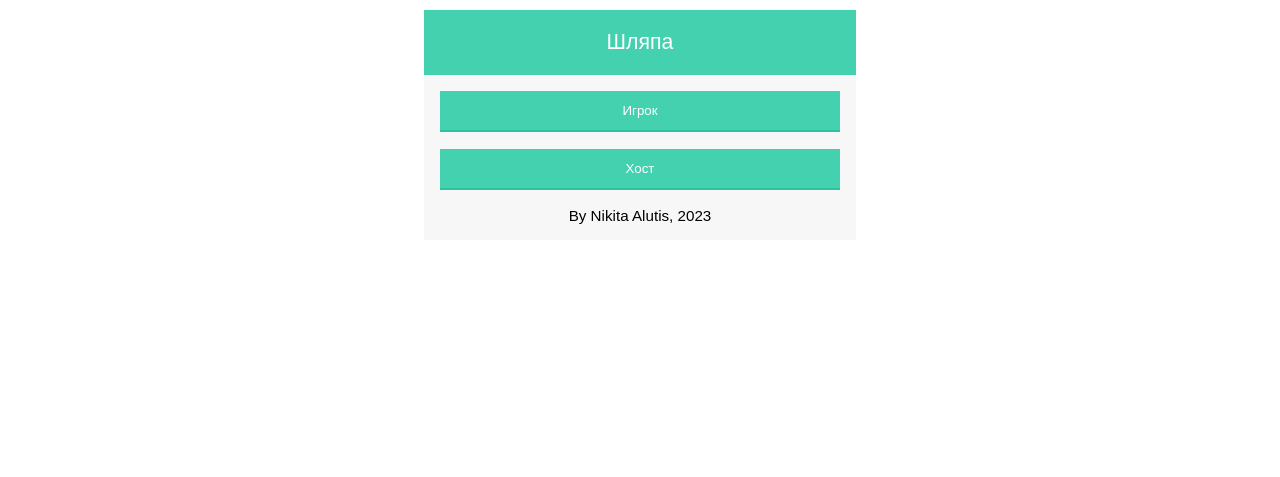
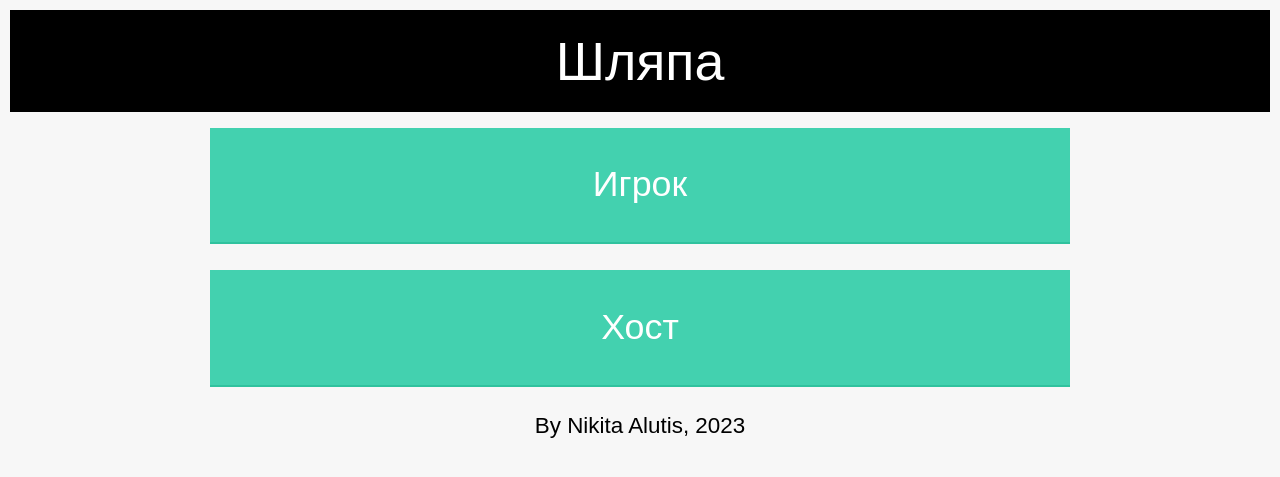
Before and after one commit to illaitar/shlyapa, a Flask app: page / in a window 1280 px wide. Shown: the top 477 px of the page. Run offline with Flask 2, Linux system fonts and the light colour scheme.

Commit message:
cosmetic 2

```diff
--- a/api/static/def.css
+++ b/api/static/def.css
@@ -1,14 +1,29 @@
+* {
+    -webkit-box-sizing: border-box;
+    -moz-box-sizing: border-box;
+    box-sizing: border-box;
+}
+
+body{
+    width:100%;
+    margin: 0;
+    padding: 0;
+    overflow-x:hidden;
+    	background: #F7F7F7;
+}
+
 .form-style-6{
-	font: 95% Arial, Helvetica, sans-serif;
-	max-width: 400px;
-	margin: 10px auto;
-	padding: 16px;
+	font: 140% Arial, Helvetica, sans-serif;
+	width: 100%;
+	padding: 2%;
 	background: #F7F7F7;
+text-align: center
 }
+
 .form-style-6 h1{
-	background: #43D1AF;
+	background: #000000;
 	padding: 20px 0;
-	font-size: 140%;
+	font-size: 240%;
 	font-weight: 300;
 	text-align: center;
 	color: #fff;
@@ -39,7 +54,7 @@
 	border: 1px solid #ccc;
 	padding: 3%;
 	color: #555;
-	font: 95% Arial, Helvetica, sans-serif;
+	font: 110% Arial, Helvetica, sans-serif;
 }
 .form-style-6 input[type="text"]:focus,
 .form-style-6 input[type="date"]:focus,
@@ -62,7 +77,8 @@
 	box-sizing: border-box;
 	-webkit-box-sizing: border-box;
 	-moz-box-sizing: border-box;
-	width: 100%;
+	width: 70%;
+	font-size: 160%;
 	padding: 3%;
 	background: #43D1AF;
 	border-bottom: 2px solid #30C29E;
@@ -70,6 +86,7 @@
 	border-right-style: none;
 	border-left-style: none;
 	color: #fff;
+
 }
 .form-style-6 input[type="submit"]:hover,
 .form-style-6 input[type="button"]:hover{
```
